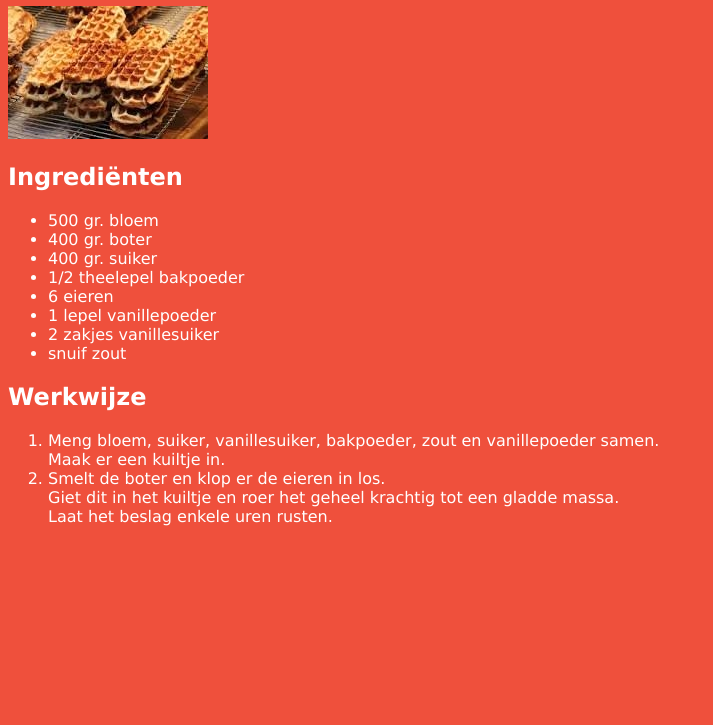
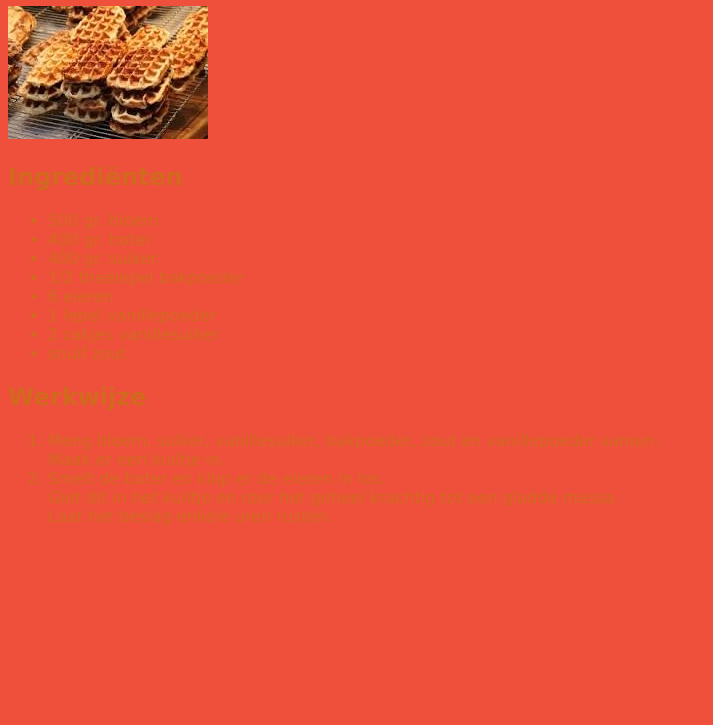
Before and after one commit to EllenFeyen/recepten, a plain HTML site: page wafels.html in a window 1280 px wide. Shown: the part 75-800 px from the top of the page, without its empty margins (0-713 px from the left). Drawn offline with Linux system fonts and the light colour scheme.

Commit message:
Update default.css

```diff
--- a/default.css
+++ b/default.css
@@ -1,5 +1,5 @@
 body {
 	font-family: verdana;
 	background-color: #EF503C;
-	color: white;
+	color: Chocolate;
 }
```
